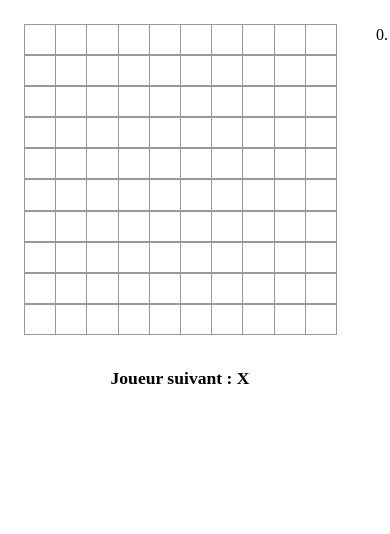
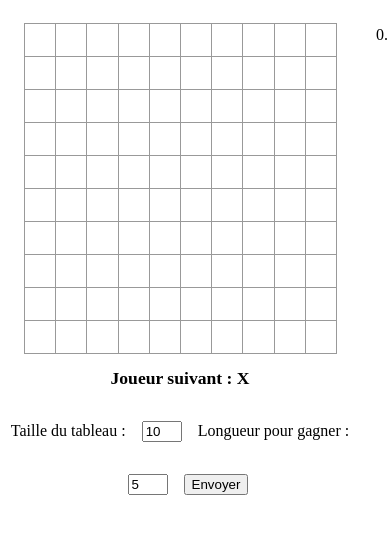
Before and after one commit to VincentTam/TP-Tic-Tac-Toe, a React app: page / in a window 390 px wide. Shown: the top 534 px of the page. Built offline with nearby package versions, Linux system fonts and the light colour scheme.

Commit message:
[feat] HTML form changes board dim
used JS calculations & input JSX style attrib to solve the problem of
responsive button text
used aspect-ratio to solve the problem of square button

```diff
--- a/src/components/Board.js
+++ b/src/components/Board.js
@@ -7,7 +7,7 @@ export default function Board(props) {
     <>
       {props.squares.map((value, id) => (
         <Square key={id} value={value} whenClicked={() => props.whenSquareClicked(id)}
-          boardSize={props.boardSize} relativeSize={props.relativeSize} />
+          fontSize={props.fontSize} />
       ))}
     </>
   );
--- a/src/components/Game.js
+++ b/src/components/Game.js
@@ -5,9 +5,13 @@ import Board from "./Board";
 import "../css/styles.css";
 
 export default function Game() {
-  const boardSize = 10;
+  const [boardSize, setBoardSize] = useState(10);
+  const [winLength, setWinLength] = useState(5);
   const relativeSize = 80; // min(?vw, ?vh)
   const boardWidth = `min(${relativeSize}vw, ${relativeSize}vh)`;
+  const fontCoeff = .9;
+  const fontSize =
+    `min(${relativeSize/boardSize*fontCoeff}vw, ${relativeSize/boardSize*fontCoeff}vh)`;
   const [squaresHistory, setSquaresHistory] = useState([
     {
       squares: Array(Math.pow(boardSize, 2)).fill(null),
@@ -22,7 +26,7 @@ export default function Game() {
   // check only lines touching last played grid
   const vs = [[0,1],[1,0],[1,1],[1,-1]];  // "check directions"
   const N = boardSize;
-  const n = 5;  // match length
+  const n = winLength;  // match length
   const l = Math.min(n, N);  // var for unifying cases when n > N and n <= N
   const arrL = [...Array(l).keys()];  // shorthand for [0,...,l-1]
   function getWinPos() {
@@ -98,6 +102,24 @@ export default function Game() {
       );
     });
 
+  const changeBoardDim = (e) => {
+    e.preventDefault();
+    const form = e.target;
+    const formData = new FormData(form);
+    const formJson = Object.fromEntries(formData.entries());
+    setBoardSize(formJson.boardSize);
+    setWinLength(formJson.winLength);
+    setViewStep(0);
+    setSquaresHistory([
+      {
+        squares: Array(Math.pow(formJson.boardSize, 2)).fill(null),
+        playedRow: -1,  // 1-based index
+        playedCol: -1
+      }
+    ]);
+    setXIsNext(true);
+  }
+
   return (
     <div className="flex-row">
       <div className="flex-column-wrap">
@@ -105,16 +127,30 @@ export default function Game() {
           style={{
             width: boardWidth,
             height: boardWidth,
+            gridTemplateColumns: `repeat(${boardSize}, 1fr)`,
+            gridTemplateRows: `repeat(${boardSize}, 1fr)`,
           }}
         >
           <Board
-            boardSize={boardSize}
-            relativeSize={relativeSize}
             squares={curSquares()}
             whenSquareClicked={fillSquare}
+            fontSize={fontSize}
           />
         </div>
-        <div className="status-line">{getStatus()}</div>
+        <div>
+          <div className="status-line">{getStatus()}</div>
+          <form onSubmit={changeBoardDim} className="game-form">
+            <label>
+              Taille du tableau :
+              <input type="number" name="boardSize" defaultValue={boardSize} min={0} max={100} />
+            </label>
+            <label>
+              Longueur pour gagner :
+              <input type="number" name="winLength" defaultValue={winLength} min={0} max={100} />
+            </label>
+            <input type="submit" value="Envoyer" />
+          </form>
+        </div>
       </div>
       <div>
         <ol start={0}>
--- a/src/components/Square.js
+++ b/src/components/Square.js
@@ -1,16 +1,8 @@
 import React from "react";
 
 export default function Square(props) {
-  const relativeGridSize = props.relativeSize / props.boardSize;
-  const gridWidth = `min(${relativeGridSize}vw, ${relativeGridSize}vh)`;
-
   return (
     <input type="button" className="squareBtn" value={props.value}
-      onClick={() => props.whenClicked()}
-      style={{
-        width: gridWidth,
-        height: gridWidth,
-        flex: `1 1 ${100 / props.boardSize}%`
-        }} />
+      onClick={() => props.whenClicked()} style={{fontSize: props.fontSize}}/>
   );
 }
--- a/src/css/styles.css
+++ b/src/css/styles.css
@@ -1,19 +1,13 @@
 .board {
-  display: flex;
-  flex-wrap: wrap;
+  display: grid;
+  row-gap: 0;
   align-items: center;
   justify-content: center;
   margin: 1rem;
-  /* height: min(50vw, 50vh); */
-  /* width: min(50vw, 50vh); */
-  /* center the board */
 }
 
 .squareBtn {
-  /* flex: 1 1 33%; */
-  /* height: min(16.6vw, 16.6vh); */
-  /* width: min(16.6vw, 16.6vh); */
-  font-size: 3rem;
+  aspect-ratio: 1 / 1;
   font-weight: bold;
   background: #fff;
   border: 1px solid #999;
@@ -27,6 +21,11 @@
   margin: 1rem;
   font-weight: bolder;
   font-size: 1.1rem;
+}
+
+.game-form input:not(input[type="submit"]) {
+  margin: 1rem;
+  width: 2rem;
 }
 
 .step-btn {
```
